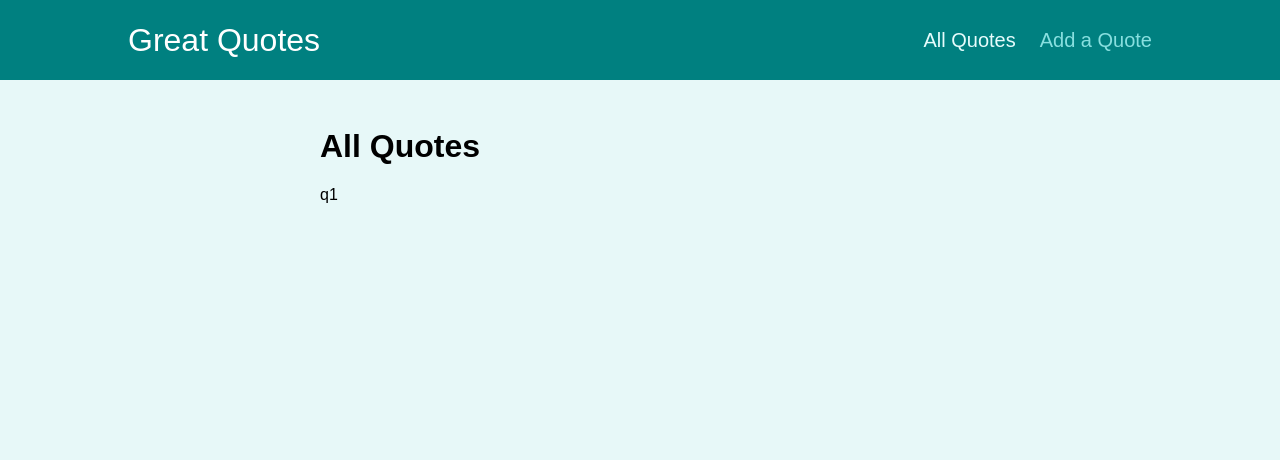
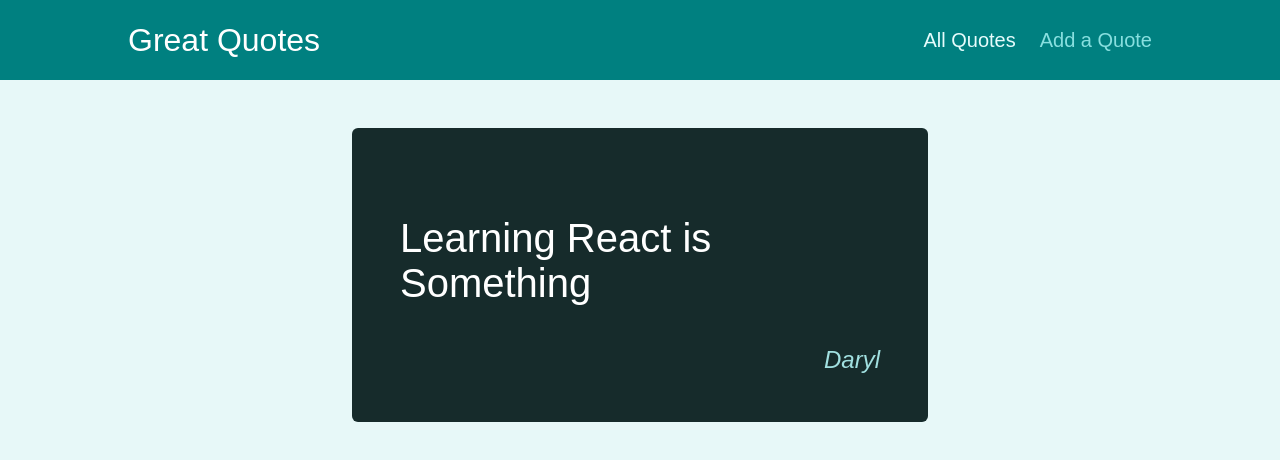
Before and after one commit to dhowai/react-router-demo, a React (Create React App) app: page /quotes/q1 in a window 1280 px wide. Shown: the top 460 px of the page. Built offline with nearby package versions, Linux system fonts and the light colour scheme.

Commit message:
Outputing data on the details page

```diff
--- a/src/components/quotes/QuoteItem.js
+++ b/src/components/quotes/QuoteItem.js
@@ -1,4 +1,5 @@
-import classes from './QuoteItem.module.css';
+import classes from "./QuoteItem.module.css";
+import { Link } from "react-router-dom";
 
 const QuoteItem = (props) => {
   return (
@@ -9,9 +10,9 @@
         </blockquote>
         <figcaption>{props.author}</figcaption>
       </figure>
-      <a className='btn'>
+      <Link className="btn" to={`/quotes/${props.id}`}>
         View Fullscreen
-      </a>
+      </Link>
     </li>
   );
 };
--- a/src/pages/QuoteDetail.js
+++ b/src/pages/QuoteDetail.js
@@ -1,14 +1,26 @@
 import React, { Fragment } from "react";
 import { useParams, Route } from "react-router-dom";
 import Comments from "../components/comments/Comments";
+import HighlightedQuote from "../components/quotes/HighlightedQuote";
+
+const DUMMY_DATA = [
+  { id: "q1", author: "Daryl", text: "Learning React is Something" },
+  { id: "q2", author: "Dave", text: "Stuff" },
+  { id: "q3", author: "Denis", text: "Things" },
+];
 
 const QuoteDetail = () => {
   const params = useParams();
 
+  const quote = DUMMY_DATA.find((quote) => quote.id === params.quoteId);
+
+  if (!quote) {
+    return <p>No data here</p>;
+  }
+
   return (
     <Fragment>
-      <h1>All Quotes</h1>
-      <p>{params.quoteId}</p>
+      <HighlightedQuote text={quote.text} author={quote.author} />
       <Route path={`/quotes/${params.quoteId}/comments`}>
         <Comments />
       </Route>
```
